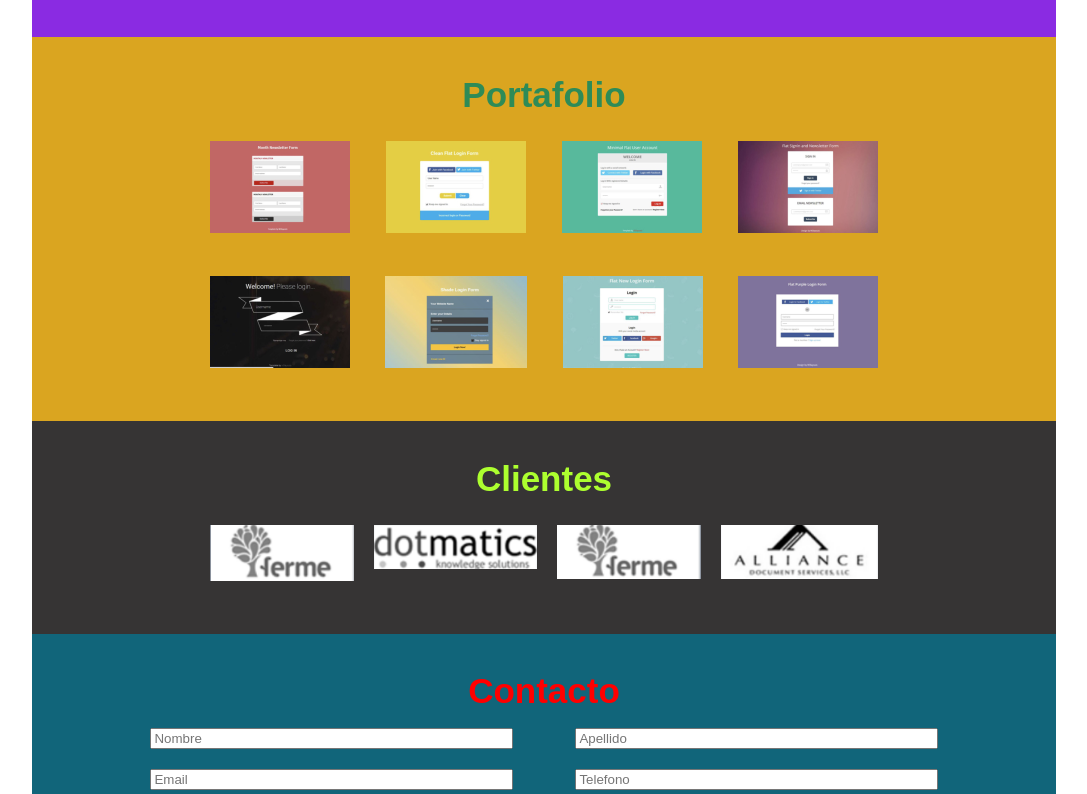
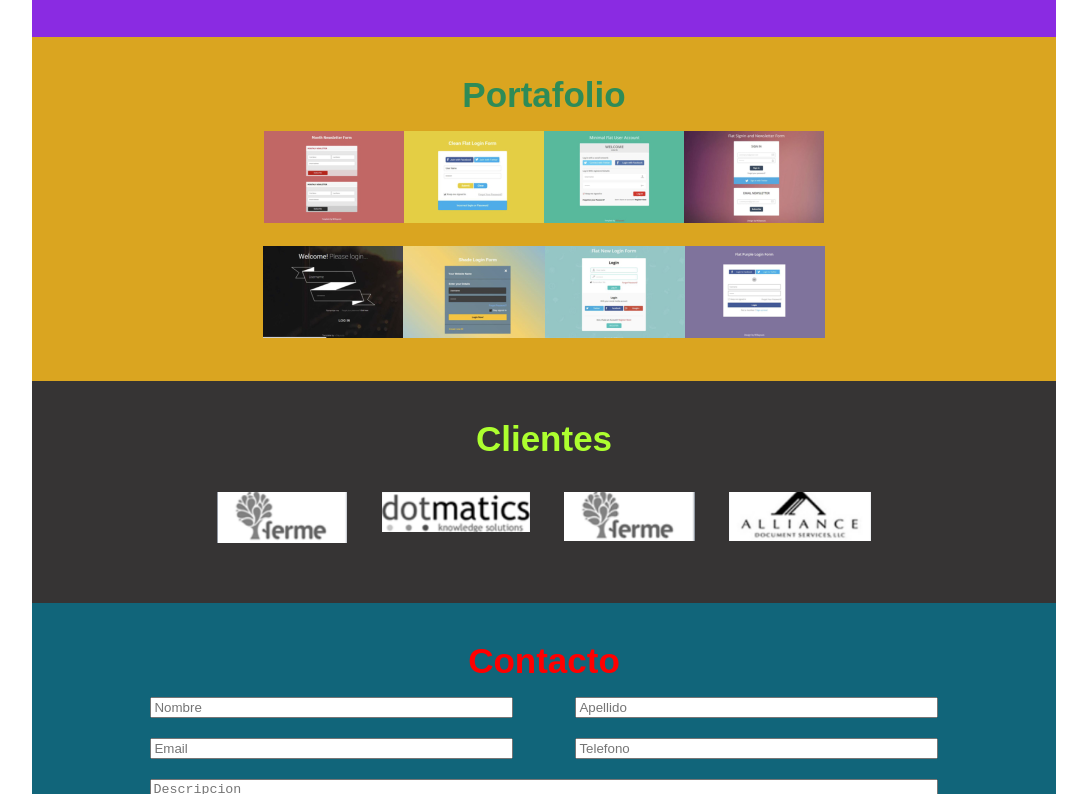
Before and after one commit to KyaTaxim0/proyecto1, a plain HTML site: page index.html in a window 1280 px wide. Shown: the part 1099-1893 px from the top of the page, without its empty margins (96-1183 px from the left). Drawn offline with Linux system fonts and the light colour scheme.

Commit message:
S3 Reto 4 y 5

```diff
--- a/styles/main.css
+++ b/styles/main.css
@@ -16,7 +16,7 @@ h2{
 
 .estructura {
     display: flex;
-    justify-content: space-between;
+    justify-content: center;
     margin:2% 15%;
 }
 
@@ -151,7 +151,7 @@ h2{
 }
 
 .portafolio figure{
-    margin: 10px;
+    margin: margin: 2.5%;
 }
 
 .portafolio img{
@@ -176,7 +176,7 @@ h2{
 }
 
 .clientes figure{
-    margin: 10px;
+    margin: 2.5%;
 }
 
 .clientes img{
```
